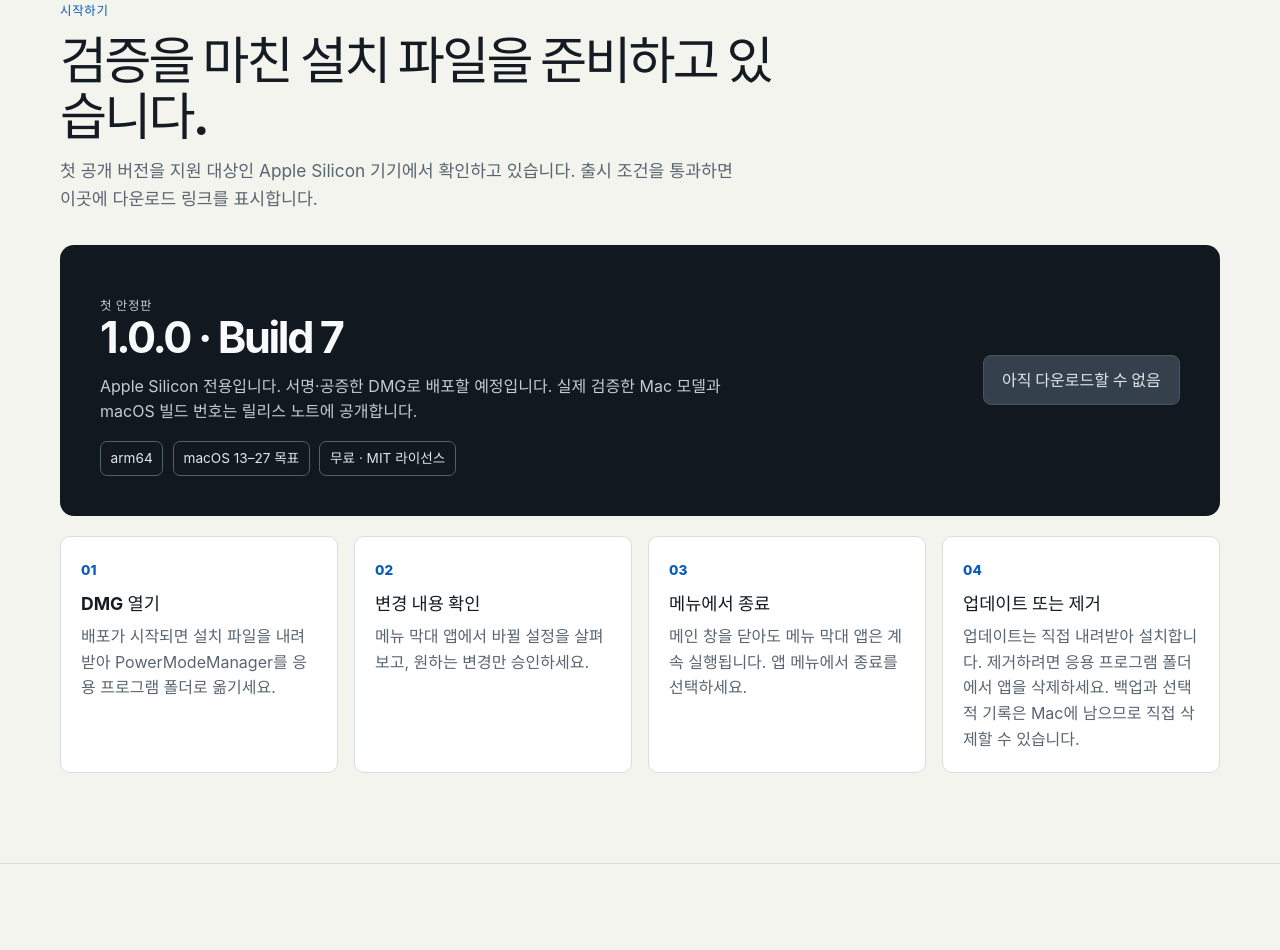
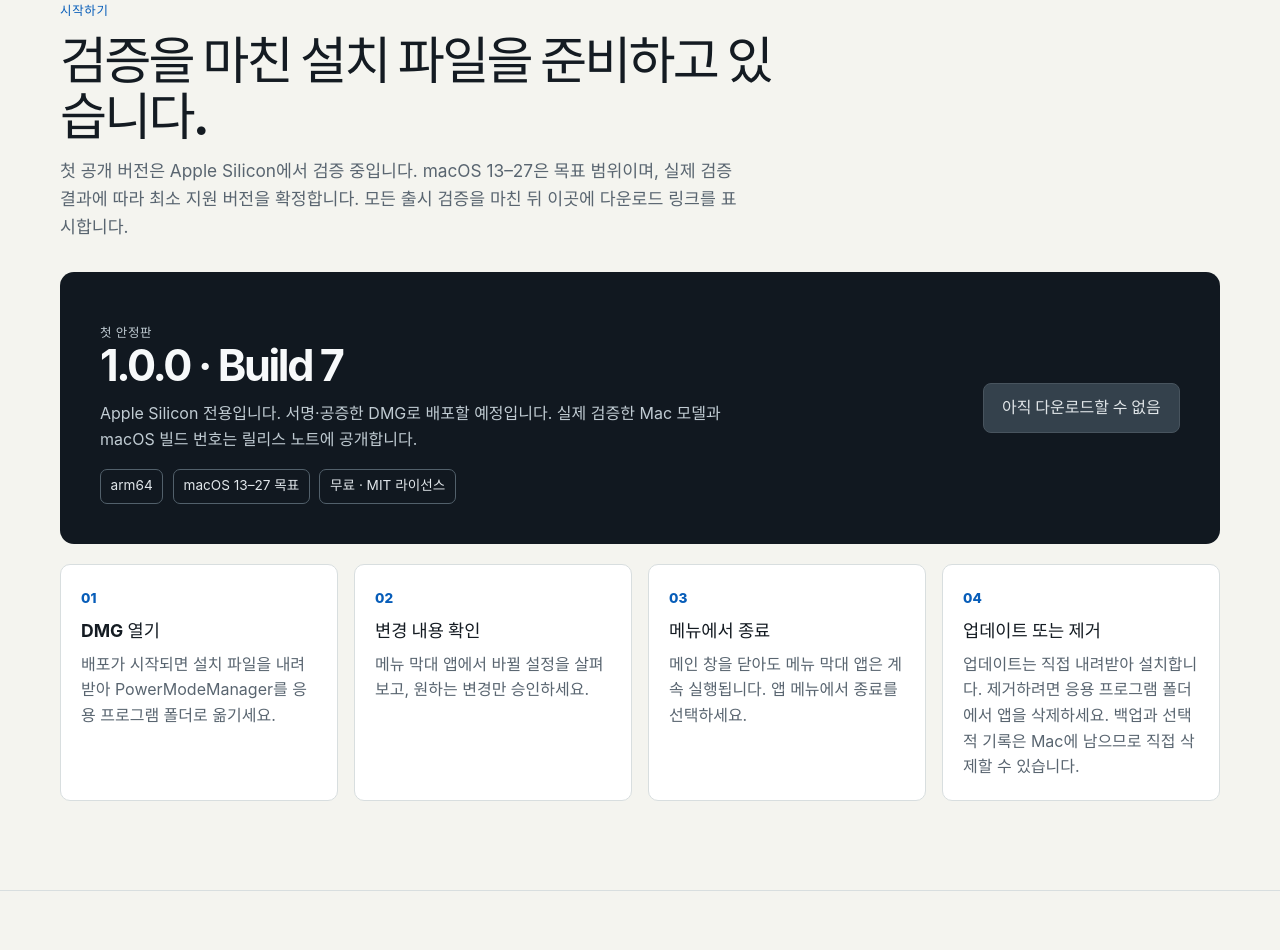
Before and after one commit to powermodeapp/powermodeapp.github.io, a plain HTML site: page site/ko/index.html in a window 1280 px wide. Shown: the part 3681-4631 px from the top of the page. Drawn offline with Linux system fonts and the light colour scheme.

Commit message:
docs(site): clarify provisional OS range

```diff
--- a/site/ko/index.html
+++ b/site/ko/index.html
@@ -142,7 +142,7 @@
           <div class="section-heading">
             <p class="eyebrow">시작하기</p>
             <h2>검증을 마친 설치 파일을 준비하고 있습니다.</h2>
-            <p class="section-lead">첫 공개 버전을 지원 대상인 Apple Silicon 기기에서 확인하고 있습니다. 출시 조건을 통과하면 이곳에 다운로드 링크를 표시합니다.</p>
+            <p class="section-lead">첫 공개 버전은 Apple Silicon에서 검증 중입니다. macOS 13–27은 목표 범위이며, 실제 검증 결과에 따라 최소 지원 버전을 확정합니다. 모든 출시 검증을 마친 뒤 이곳에 다운로드 링크를 표시합니다.</p>
           </div>
           <div class="release-card">
             <div>
```
Also changed, not shown: site/en/index.html (+1 -1 lines).
